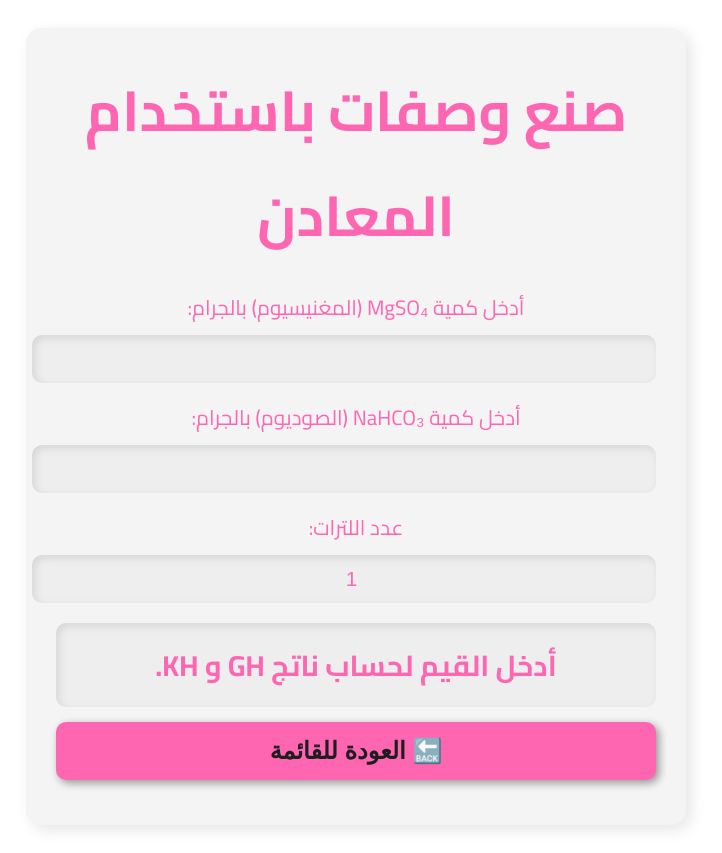
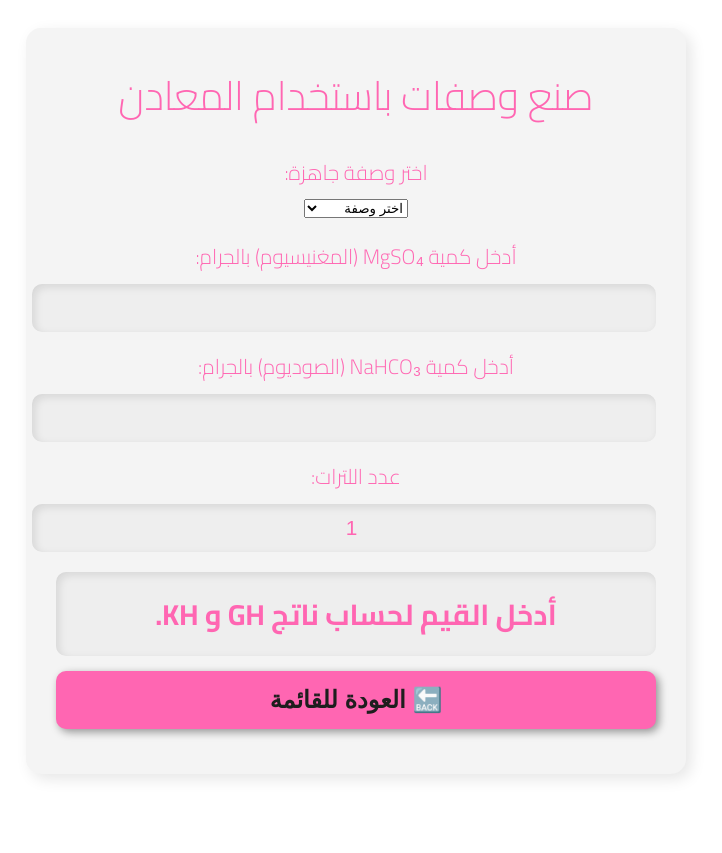
Before and after one commit to yb7vg/5berrr5, a plain HTML site: page index.html in a window 1280 px wide. Both pictures are taken after a click on the button "🔬 صنع وصفات باستخدام المعادن". Shown: the whole page, without its empty margins (284-1006 px from the left). After the commit the page ends 802 px from the top, so only its background shows below. Drawn offline with Linux system fonts and the light colour scheme.

Commit message:
Update index.html

```diff
--- a/index.html
+++ b/index.html
@@ -3,8 +3,8 @@
 <head>
   <meta charset="UTF-8">
   <meta name="viewport" content="width=device-width, initial-scale=1.0">
-  <title>خبير - توازن الماء</title>
-  <link href="https://fonts.googleapis.com/css2?family=Cairo:wght@400;700&display=swap" rel="stylesheet">
+  <title>خبير</title>
+  <link href="https://fonts.googleapis.com/css2?family=Cairo:wght@300;700&display=swap" rel="stylesheet">
   <style>
     body {
       font-family: 'Cairo', sans-serif;
@@ -27,8 +27,8 @@
       display: block; /* الصفحة النشطة فقط تظهر */
     }
     .header {
-      font-size: 3.5em;
-      font-weight: 700;
+      font-size: 2.5em;
+      font-weight: 300;
       color: #FF66B2; /* وردي فاتح */
       margin-bottom: 20px;
     }
@@ -83,7 +83,7 @@
 
   <!-- الصفحة الرئيسية -->
   <div class="container active" id="mainMenu">
-    <div class="header">خبير - توازن الماء</div>
+    <div class="header">خبير</div>
     <button class="button" onclick="showPage('minerals')">🔬 صنع وصفات باستخدام المعادن</button>
     <button class="button" onclick="showPage('gh_kh')">⚖ صنع وصفات عن طريق GH و KH</button>
   </div>
@@ -91,6 +91,18 @@
   <!-- صفحة المعادن (حساب المعادن عبر إدخال المغنيسيوم والصوديوم) -->
   <div class="container" id="minerals">
     <div class="header">صنع وصفات باستخدام المعادن</div>
+
+    <label for="recipeSelect">اختر وصفة جاهزة:</label>
+    <select id="recipeSelect" onchange="loadRecipe()">
+      <option value="">اختر وصفة</option>
+      <option value="moonlight">Moonlight</option>
+      <option value="sunrise">Sunrise</option>
+      <option value="ocean">Ocean</option>
+      <option value="hinDown1">Hin Down 1</option>
+      <option value="hinDown2">Hin Down 2</option>
+      <option value="barista">Barista</option>
+      <option value="custom">وصفة مخصصة</option>
+    </select>
 
     <label for="mg">أدخل كمية MgSO₄ (المغنيسيوم) بالجرام:</label>
     <input type="number" id="mg" step="0.01" oninput="calculateMinerals()">
@@ -108,9 +120,7 @@
 
   <!-- صفحة GH/KH (حسابات GH و KH مع خانة اللترات) -->
   <div class="container" id="gh_kh">
-    <div class="header">صنع وصفات عن طريق GH و KH</div>
-
-    <label for="gh_value">حدد GH المطلوب:</label>
+    <div class="header">صنع وصفات عن طريق GH و KH</div><label for="gh_value">حدد GH المطلوب:</label>
     <input type="number" id="gh_value" step="1" oninput="calculateGH_KH()">
 
     <label for="kh_value">حدد KH المطلوب:</label>
@@ -119,7 +129,9 @@
     <label for="liters_ghkh">عدد اللترات:</label>
     <input type="number" id="liters_ghkh" min="0.5" step="0.1" value="1" oninput="calculateGH_KH()">
 
-    <div class="result" id="resultsGH_KH">أدخل القيم لحساب المعادن.</div><button class="button" onclick="goHome()">🔙 العودة للقائمة</button>
+    <div class="result" id="resultsGH_KH">أدخل القيم لحساب المعادن.</div>
+
+    <button class="button" onclick="goHome()">🔙 العودة للقائمة</button>
   </div>
 
   <script>
@@ -169,7 +181,31 @@
         <p><strong>NaHCO₃ (الصوديوم):</strong> ${naResult.toFixed(2)} غرام</p>
       `;
     }
+
+    // تحميل الوصفة المحددة من القائمة
+    function loadRecipe() {
+      var recipe = document.getElementById("recipeSelect").value;
+      if (recipe === "moonlight") {
+        document.getElementById("mg").value = 0.049;
+        document.getElementById("na").value = 0.151;
+      } else if (recipe === "sunrise") {
+        document.getElementById("mg").value = 0.49;
+        document.getElementById("na").value = 0.13;
+      } else if (recipe === "ocean") {
+        document.getElementById("mg").value = 0.18;
+        document.getElementById("na").value = 0.151;
+      } else if (recipe === "hinDown1") {
+        document.getElementById("mg").value = 0.243;
+        document.getElementById("na").value = 0.034;
+      } else if (recipe === "hinDown2") {
+        document.getElementById("mg").value = 0.243;
+        document.getElementById("na").value = 0.052;
+      } else if (recipe === "barista") {
+        document.getElementById("mg").value = 0.197;
+        document.getElementById("na").value = 0.067;
+      }
+      calculateMinerals();
+    }
   </script>
-
 </body>
 </html>
```
